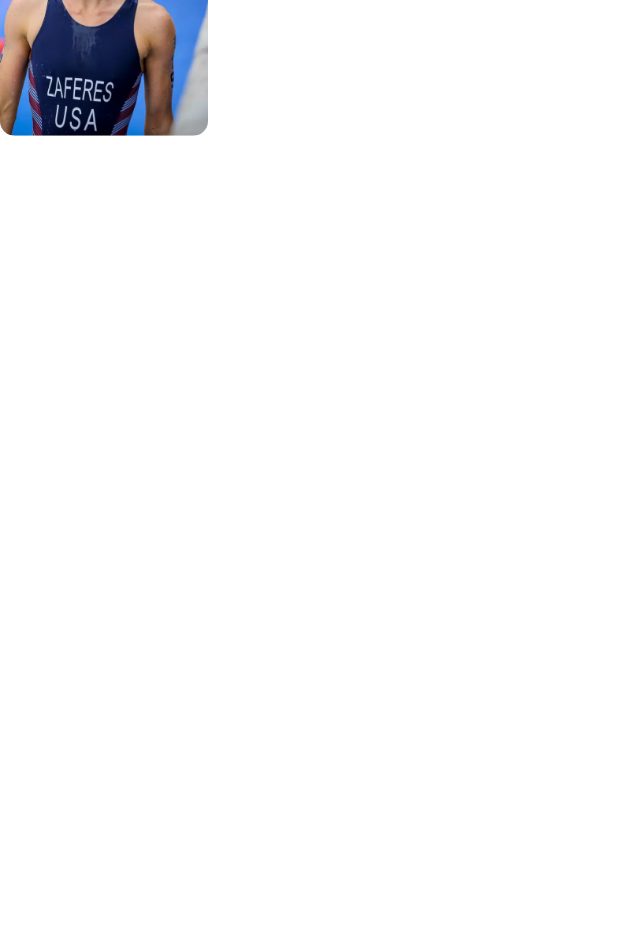
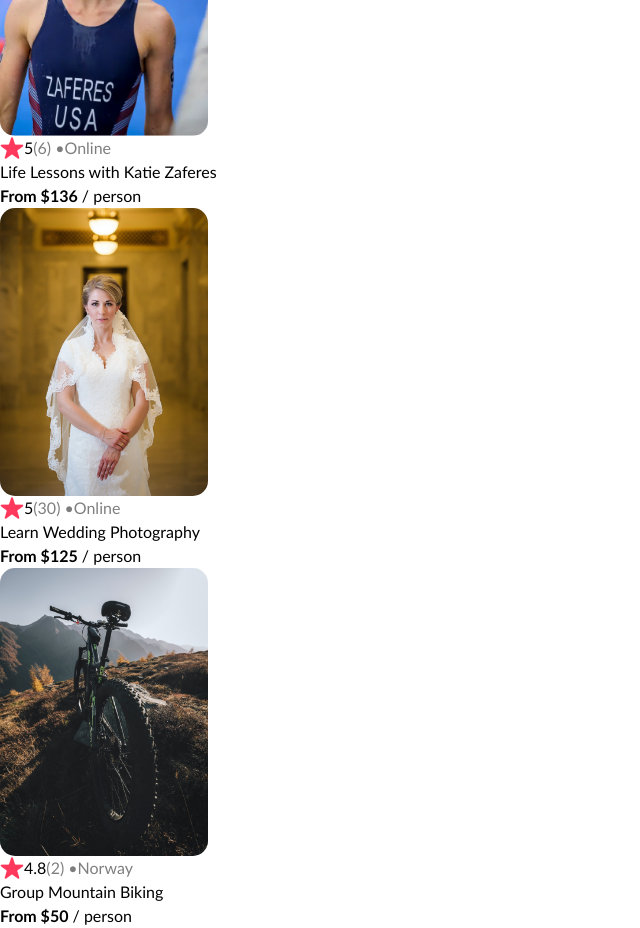
Before and after one commit to nickte4/airbnb-experiences, a React (Vite) app: page / in a window 1280 px wide. Shown: the part 680-1608 px from the top of the page, without its empty margins (0-640 px from the left). Before the commit the page ends 816 px from the top, so only its background shows below. Built offline with nearby package versions, Linux system fonts and the light colour scheme.

Commit message:
Add props to card component and parsing of data.js

```diff
--- a/src/App.jsx
+++ b/src/App.jsx
@@ -1,13 +1,25 @@
 import Navbar from "./components/Navbar.jsx";
 import Hero from "./components/Hero.jsx";
 import Card from "./components/Card.jsx";
+import data from "./data.js";
 
 function App() {
   return (
     <>
       <Navbar />
       <Hero />
-      <Card />
+      {data.map((item) => {
+        return (
+          <Card
+            image={item.coverImg}
+            rating={item.stats.rating}
+            reviewCount={item.stats.reviewCount}
+            location={item.location}
+            title={item.title}
+            price={item.price}
+          />
+        );
+      })}
     </>
   );
 }
--- a/src/components/Card.css
+++ b/src/components/Card.css
@@ -3,3 +3,20 @@
   height: 18rem;
   border-radius: 15px;
 }
+
+.card--stats {
+  display: flex;
+  align-items: center;
+}
+
+.card--star {
+  height: 14px;
+}
+
+.fade {
+  opacity: 0.5;
+}
+
+.bold {
+  font-weight: bold;
+}
--- a/src/components/Card.jsx
+++ b/src/components/Card.jsx
@@ -1,14 +1,20 @@
 import "./Card.css";
 
-function Card() {
+function Card(props) {
   return (
     <>
       <div className="card">
-        <img
-          src="src/assets/katie-zaferes.png"
-          alt=""
-          className="card--image"
-        />
+        <img src={`src/assets/${props.image}`} alt="" className="card--image" />
+        <div className="card--stats">
+          <img src="src/assets/star.png" alt="star" />
+          <span>{props.rating}</span>
+          <span className="fade">({props.reviewCount}) • </span>
+          <span className="fade">{props.location}</span>
+        </div>
+        <p>{props.title}</p>
+        <p>
+          <span className="bold">From ${props.price}</span> / person
+        </p>
       </div>
     </>
   );
--- /dev/null
+++ b/src/data.js
@@ -0,0 +1,44 @@
+export default [
+  {
+    id: 1,
+    title: "Life Lessons with Katie Zaferes",
+    description:
+      'I will share with you what I call "Positively Impactful Moments of Disappointment." Throughout my career, many of my highest moments only came after setbacks and losses. But learning from those difficult moments is what gave me the ability to rise above them and reach my goals.',
+    price: 136,
+    coverImg: "katie-zaferes.png",
+    stats: {
+      rating: 5.0,
+      reviewCount: 6,
+    },
+    location: "Online",
+    openSpots: 0,
+  },
+  {
+    id: 2,
+    title: "Learn Wedding Photography",
+    description:
+      "Interested in becoming a wedding photographer? For beginner and experienced photographers alike, join us in learning techniques required to leave the happy couple with memories that'll last a lifetime.",
+    price: 125,
+    coverImg: "wedding-photography.png",
+    stats: {
+      rating: 5.0,
+      reviewCount: 30,
+    },
+    location: "Online",
+    openSpots: 27,
+  },
+  {
+    id: 3,
+    title: "Group Mountain Biking",
+    description:
+      "Experience the beautiful Norwegian landscape and meet new friends all while conquering rugged terrain on your mountain bike. (Bike provided!)",
+    price: 50,
+    coverImg: "mountain-bike.png",
+    stats: {
+      rating: 4.8,
+      reviewCount: 2,
+    },
+    location: "Norway",
+    openSpots: 3,
+  },
+];
```
Also changed, not shown: src/assets/mountain-bike.png (added), src/assets/wedding-photography.png (added).
